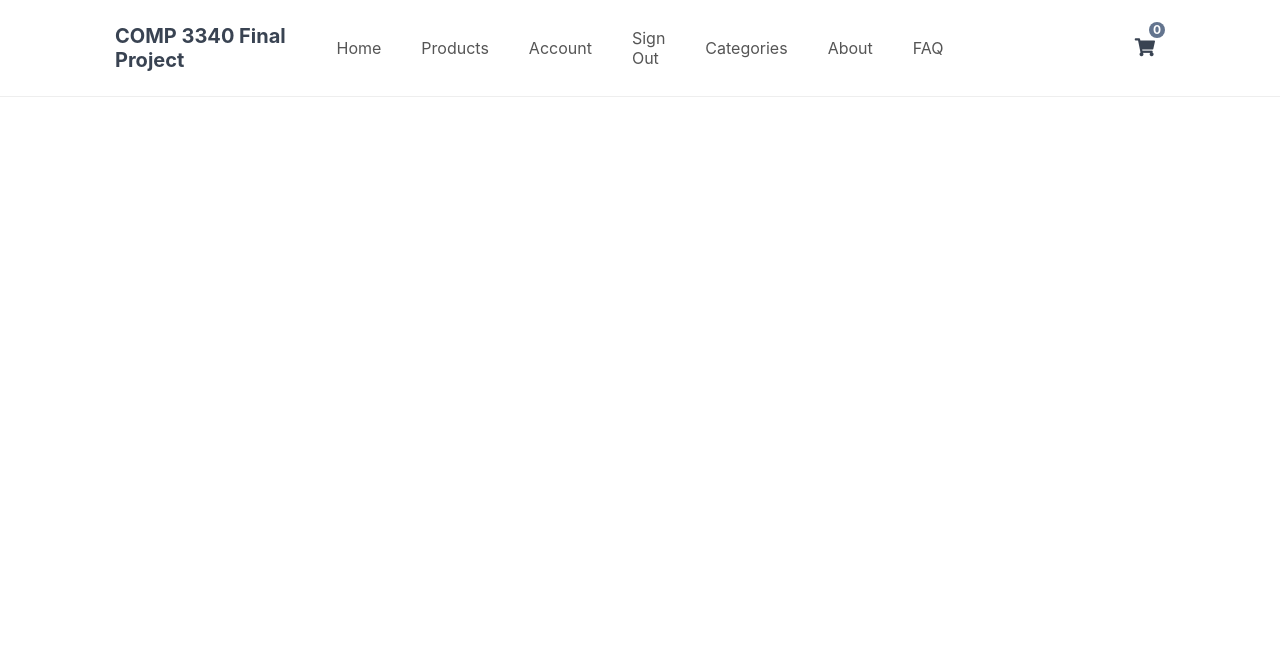
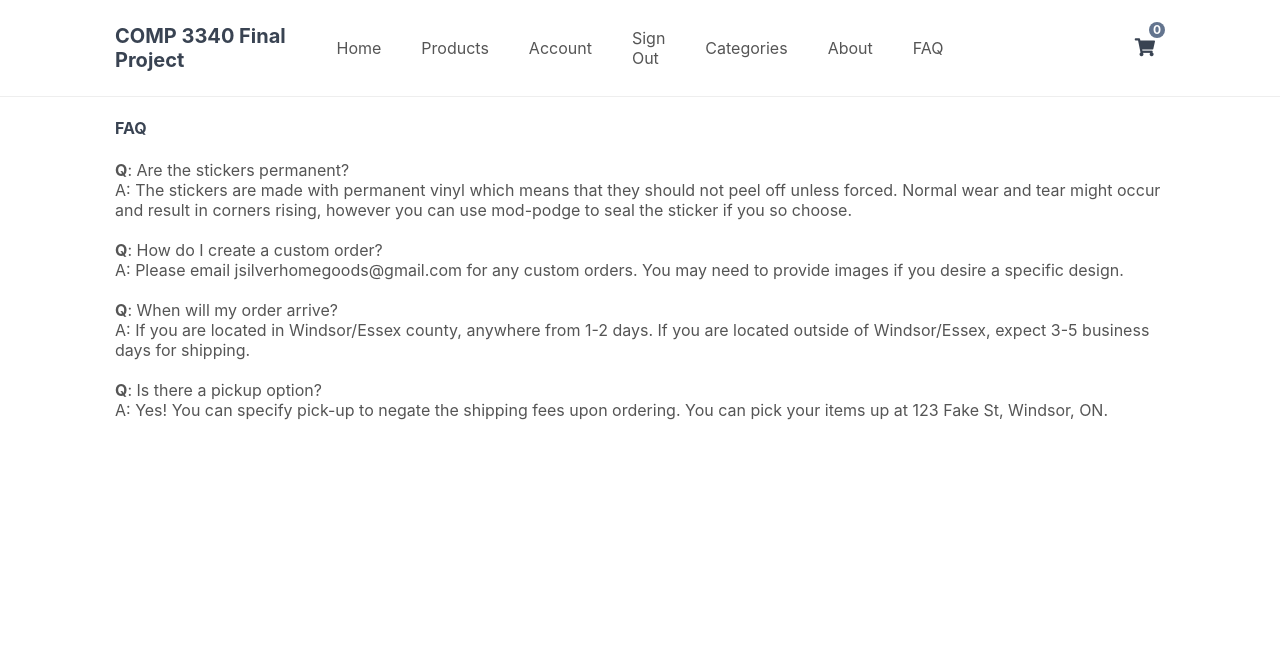
Before and after one commit to jbernal77/jsilverhomegoods, a PHP site: page /index.php?page=faq in a window 1280 px wide. Shown: the top 660 px of the page. Run offline with PHP 8.4, Linux system fonts and the light colour scheme.

Commit message:
faq content added

```diff
--- a/faq.php
+++ b/faq.php
@@ -7,5 +7,18 @@
 
 <?=template_header('FAQ')?>
 
-
+    <div class="content-wrapper">
+        <h4>FAQ</h4>
+        <p><b>Q</b>: Are the stickers permanent?<br>
+            A: The stickers are made with permanent vinyl which means that they should not peel off unless forced. Normal wear and tear might occur and result in corners rising, however you can use mod-podge to seal the sticker if you so choose.<br>
+            <br>
+            <b>Q</b>: How do I create a custom order?<br>
+            A: Please email jsilverhomegoods@gmail.com for any custom orders. You may need to provide images if you desire a specific design.<br>
+            <br>
+            <b>Q</b>: When will my order arrive?<br>
+            A: If you are located in Windsor/Essex county, anywhere from 1-2 days. If you are located outside of Windsor/Essex, expect 3-5 business days for shipping.<br>
+            <br>
+            <b>Q</b>: Is there a pickup option?<br>
+            A: Yes! You can specify pick-up to negate the shipping fees upon ordering. You can pick your items up at 123 Fake St, Windsor, ON.<br>
+    </div>
 <?=template_footer()?>
```
